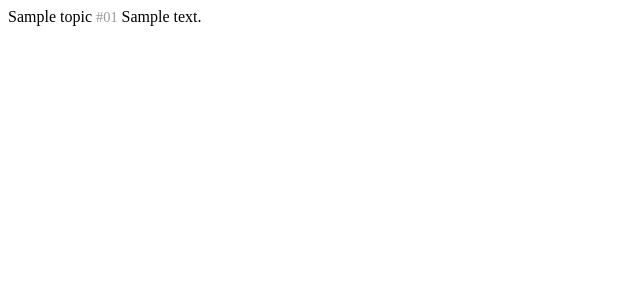
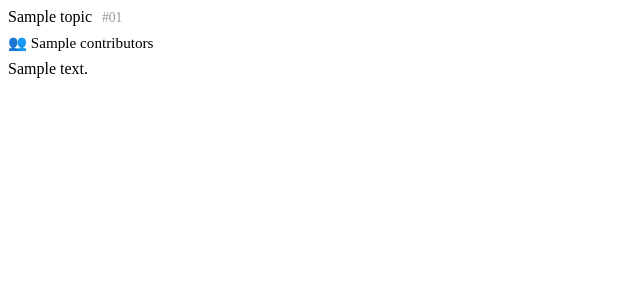
Before and after one commit to SXP-Simon/astrbot-qq-group-daily-analysis, a Python web app: template src/reports/templates/topic_item.html in a window 1280 px wide. Shown: the top 300 px of the page, without its empty margins (0-640 px from the left). Run offline with Jinja, Linux system fonts and the light colour scheme; the template is opened without the code that fills it: most values are stand-ins (such as "Sample title", 1, 10 or a date in 2020).

Commit message:
fix(topic): 正确使用样式

```diff
--- a/src/reports/templates/topic_item.html
+++ b/src/reports/templates/topic_item.html
@@ -4,9 +4,14 @@
         <div class="check-tick"></div>
     </div>
     <div class="topic-content">
-        <span class="topic-title">{{ topic.topic.topic }}</span>
-        <span style="font-size: 0.9em; color: #999; font-family: var(--font-body);">#{{ "%02d"|format(topic.index) }}</span>
-        <span class="topic-detail">{{ topic.topic.detail }}</span>
+        <div style="display: flex; align-items: baseline; gap: 10px; margin-bottom: 8px;">
+            <span class="topic-title">{{ topic.topic.topic }}</span>
+            <span style="font-size: 0.85em; color: #999; font-family: var(--font-body);">#{{ "%02d"|format(topic.index) }}</span>
+        </div>
+        <div style="font-family: var(--font-hand); font-size: 0.95em; color: var(--ink-secondary); margin-bottom: 8px;">
+            👥 {{ topic.contributors }}
+        </div>
+        <div class="topic-detail">{{ topic.topic.detail }}</div>
     </div>
 </div>
 {% endfor %}
```
Also changed, not shown: src/reports/templates/image_template.html (+30 -3 lines).
